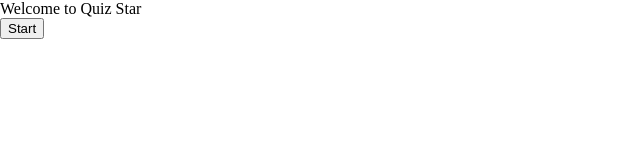
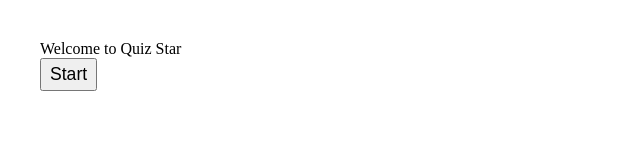
Before and after one commit to yogeshkhatri1989/quiz, a website: page public/index.html in a window 1280 px wide. Shown: the whole page, without its empty margins (0-640 px from the left). Drawn offline with Linux system fonts and the light colour scheme.

Commit message:
minor changes

```diff
--- a/public/main.css
+++ b/public/main.css
@@ -1,8 +1,13 @@
 html, body {
-  padding: 0;
+  padding: 20px;
   margin: 0;
 }
 
 .hidden {
   display: none;
 }
+
+button {
+  font-size: 1.1em;
+  padding: 4px 8px;
+}
```
Also changed, not shown: public/index.html (+1 -0 lines).
